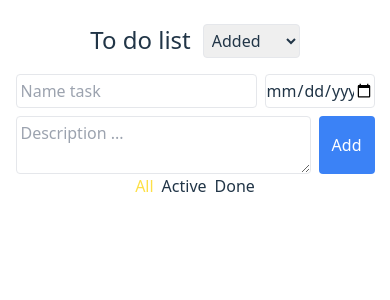
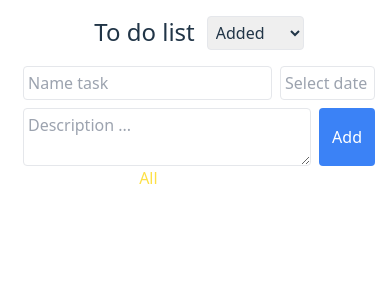
Before and after one commit to Piretr0/ToDo-List, a React (Vite) app in the folder todo-list/: page / in a window 390 px wide. Shown: the top 300 px of the page. Built offline with nearby package versions, Linux system fonts and the light colour scheme.

Commit message:
responsive add task and datapicker

```diff
--- a/todo-list/package.json
+++ b/todo-list/package.json
@@ -10,7 +10,9 @@
     "preview": "vite preview"
   },
   "dependencies": {
+    "date-fns": "^4.1.0",
     "react": "^19.1.1",
+    "react-datepicker": "^8.7.0",
     "react-dom": "^19.1.1"
   },
   "devDependencies": {
--- a/todo-list/src/App.jsx
+++ b/todo-list/src/App.jsx
@@ -37,7 +37,7 @@ function App() {
 
 
   useEffect(() => {
-    localStorage.setItem("tasks", JSON.stringify(tasks));
+    localStorage.setItem("tasks", tasks ? JSON.stringify(tasks) : []);
     localStorage.setItem("sortBy", JSON.stringify(sortBy));
     localStorage.setItem("filterBy", JSON.stringify(filterBy));
   }, [tasks, sortBy, filterBy]);
@@ -45,8 +45,8 @@ function App() {
   const filteredTasks = sortTasks(filterTasks(tasks, filterBy), sortBy);
 
   return (
-    <div className="p-2">
-      <div className="flex flex-row justify-center mb-4 mt-4">
+    <div className="m-1 container">
+      <div className="flex w-full flex-row justify-center mb-4 mt-4">
         <h1 className="text-2xl mr-3">To do list</h1>
         <SortSelect sortBy={sortBy} setSortBy={setSortBy} />
       </div>
--- a/todo-list/src/components/AddTask.jsx
+++ b/todo-list/src/components/AddTask.jsx
@@ -1,5 +1,8 @@
 import { useState } from "react";
 import { addTask } from "../utils/taskActions";
+import DatePicker from "react-datepicker";
+import "react-datepicker/dist/react-datepicker.css";
+import { format } from "date-fns";
 
 function AddTask({ tasks, setTasks }) {
   const [taskName, setTaskName] = useState("");
@@ -24,30 +27,41 @@ function AddTask({ tasks, setTasks }) {
   };
 
   return (
-    <form onSubmit={handleSubmit}>
-      <div className="flex mb-2 gap-2">
-        <input
-          value={taskName}
-          placeholder="Name task"
-          onChange={(e) => setTaskName(e.target.value)}
+    <form
+      className="w-full"
+      onSubmit={handleSubmit}
+    >
+      <div className="flex items-center mb-2 gap-2">
+      {/* Pole na nazwę */}
+      <input
+        value={taskName}
+        placeholder="Name task"
+        onChange={(e) => setTaskName(e.target.value)}
+        className="flex-1 border p-1 rounded min-w-0"
+        required
+      />
+
+      {/* Picker daty */}
+      <div className="w-[95px]">
+        <DatePicker
+          selected={date ? new Date(date) : null}
+          onChange={(value) => setDate(format(value, "yyyy-MM-dd"))} // format z date-fns
+          dateFormat="yyyy-MM-dd"
           className="w-full border p-1 rounded"
-          required
-        />
-        <input
-          type="date"
-          value={date}
-          onChange={(e) => setDate(e.target.value)}
-          className="border p-0 rounded w-[110px]"
+          placeholderText="Select date"
+          popperPlacement="bottom-end"
+          popperClassName="z-50"
         />
       </div>
-      <div className="flex full">
+    </div>
+      <div className="flex full gap-2">
         <textarea
           placeholder="Description ..."
           value={description}
           onChange={(e) => setDescription(e.target.value)}
-          className="w-full border p-1 rounded"
+          className="flex-1 border p-1 rounded"
         />
-        <button className="border px-3 py-1 rounded bg-blue-500 text-white ml-2">
+        <button className="border px-3 rounded bg-blue-500 text-white ">
           Add
         </button>
       </div>
--- a/todo-list/src/components/FilterButtons.jsx
+++ b/todo-list/src/components/FilterButtons.jsx
@@ -1,13 +1,15 @@
 function FilterButtons({ filterBy, setFilterBy }) {
 
   const options = [
-    { buttonFilter: "all", label: "All" },
-    { buttonFilter: "active", label: "Active" },
-    { buttonFilter: "completed", label: "Done" },
+    { buttonFilter: "all", label: "all" },
+    { buttonFilter: "active", label: "active" },
+    { buttonFilter: "completed", label: "done" },
   ];
 
-  const getClass = (buttonFilter) =>
-    `${filterBy === buttonFilter ? "text-yellow-300" : ""} cursor-pointer`;
+  const getClass = (value) =>
+    `cursor-pointer capitalize ${
+      filterBy === value ? "text-yellow-300" : "text-white"
+    }`;
 
   return (
     <div className="colsetTest flex justify-center gap-2">
--- a/todo-list/src/components/ShowTask.jsx
+++ b/todo-list/src/components/ShowTask.jsx
@@ -96,8 +96,7 @@ const [expandedId, setExpandedId] = useState(null);
                       className={`text-sm ml-2 ${
                         x.done
                           ? "text-gray-500"
-                          : new Date(x.date) <
-                            new Date(new Date().toISOString().slice(0, 10))
+                          : new Date(x.date) < new Date(new Date().toISOString().slice(0, 10))
                           ? "text-red-500"
                           : "text-green-500"
                       }`}
```
Also changed, not shown: 1 other file (tests, documents, lock files or other folders).
